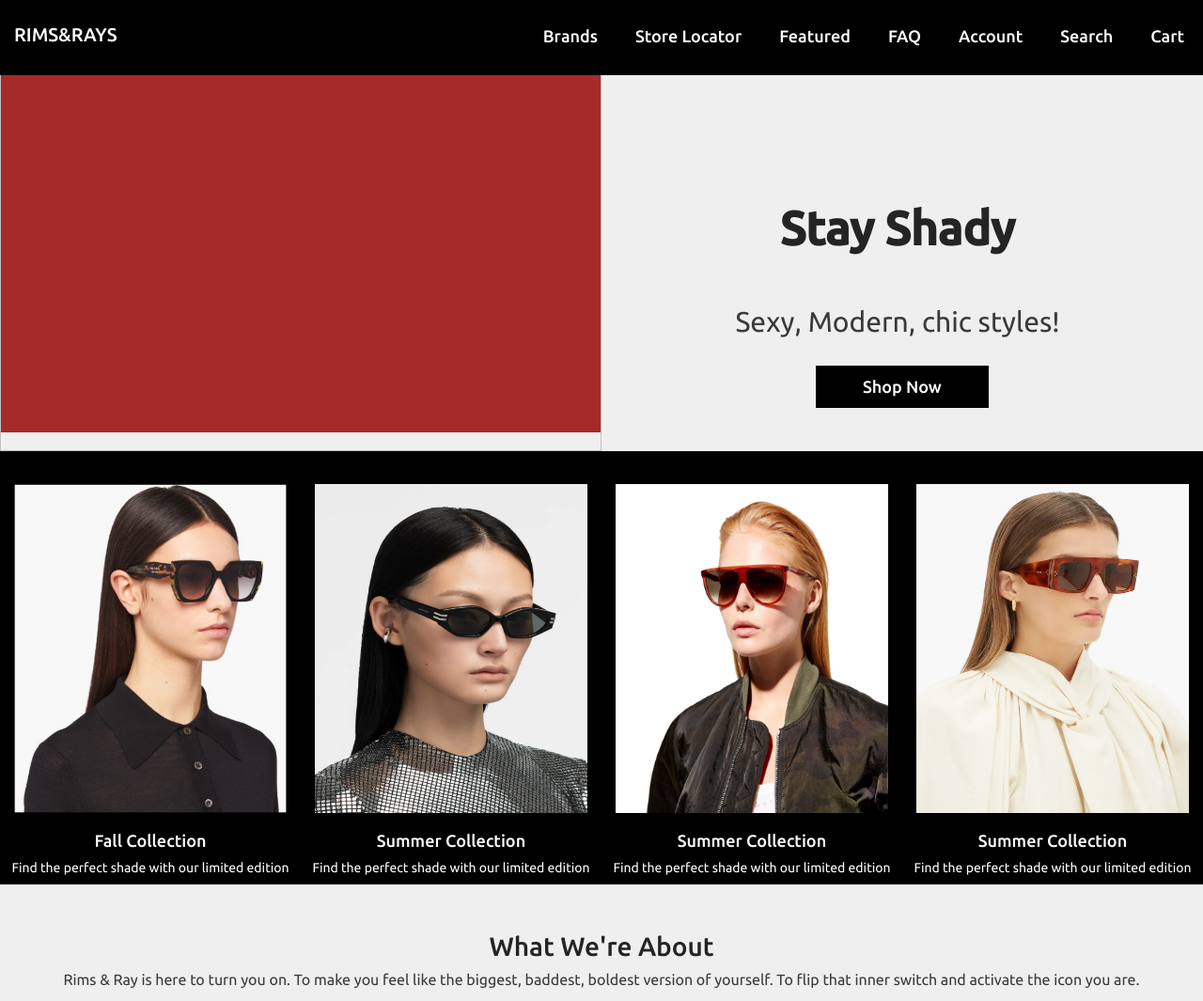
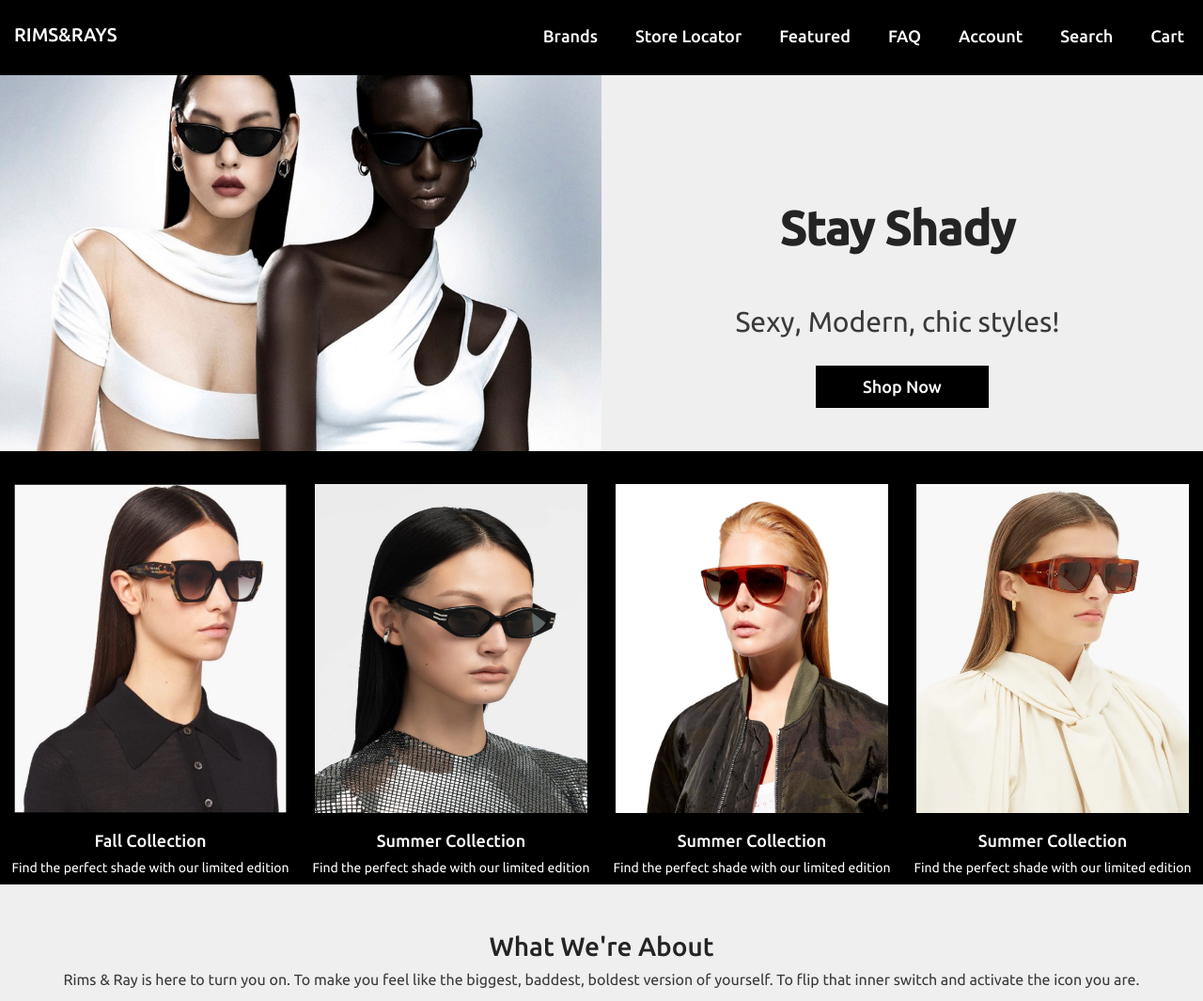
Before and after one commit to christyana-dev/RIMS-RAYS-WEB2-PROJECT-, a plain HTML site: page index.html in a window 1280 px wide. Shown: the top 1065 px of the page at 94% size. Drawn offline with nearby package versions, Linux system fonts and the light colour scheme; files whose address does not match are found by name.

Commit message:
Update index.html

```diff
--- a/index.html
+++ b/index.html
@@ -51,7 +51,7 @@
         <!--Hero section -->
          <section>
           <div class="heroimage">
-            <img src="images/heroimage.jpg" alt="">
+            <img src="heroimage.jpg" alt="">
           </div>
           <div class="herotext">
             <div class="caption">
```
